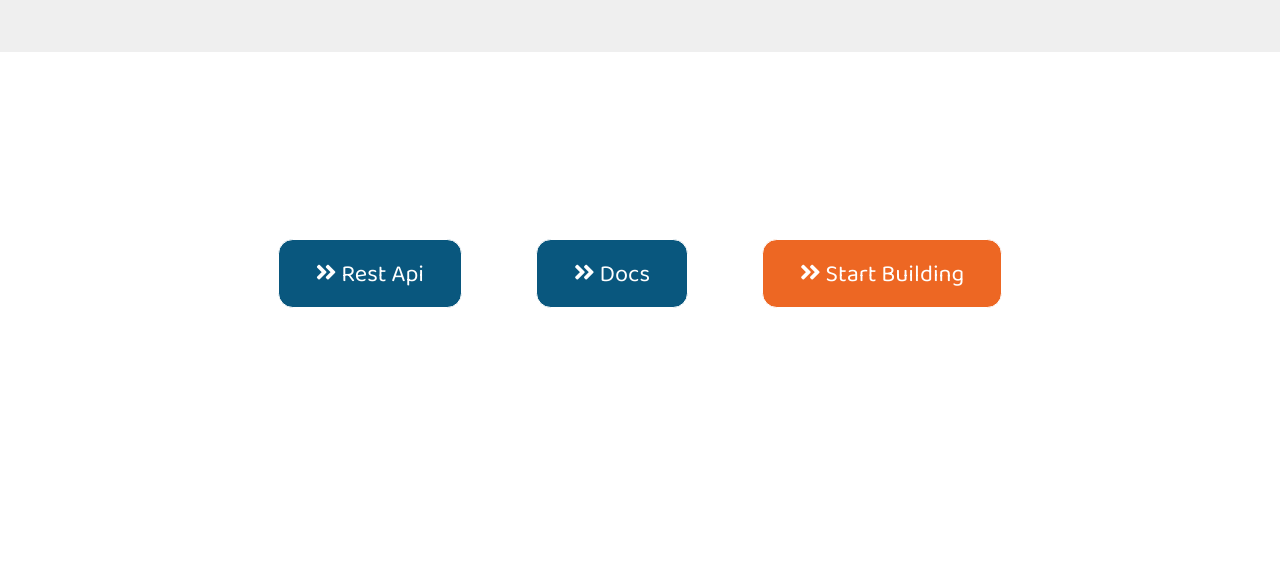
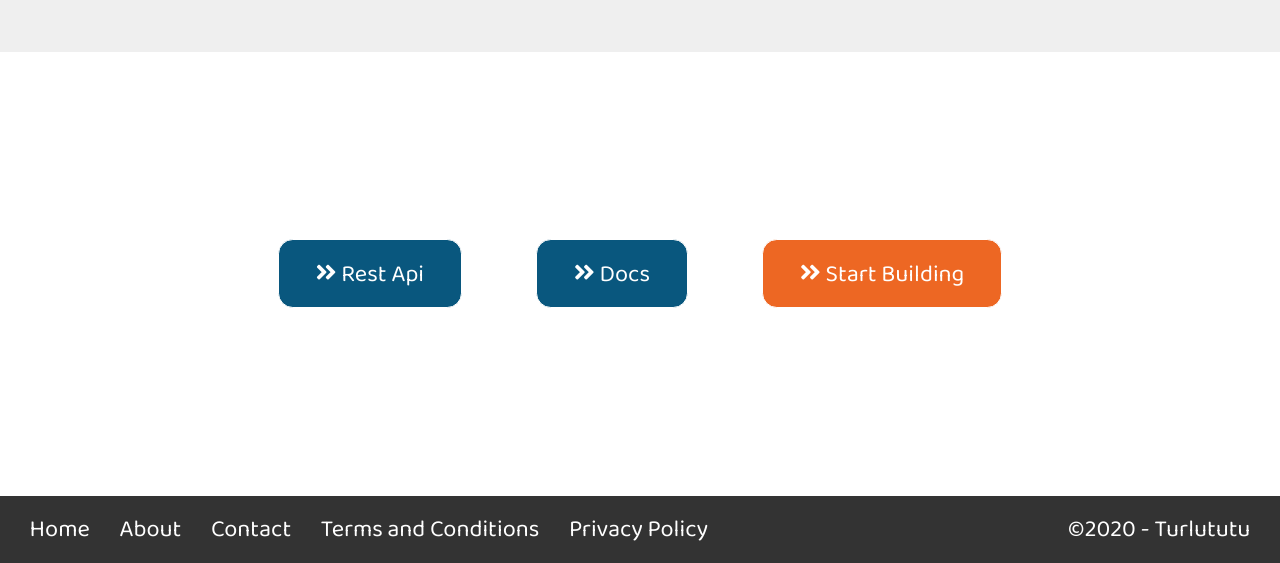
Before and after one commit to VieiraHenrique/turlututu, a plain HTML site: page index.html in a window 1280 px wide. Shown: the part 1737-2300 px from the top of the page. Before the commit the page ends 2233 px from the top, so only its background shows below. Drawn offline with Linux system fonts and the light colour scheme.

Commit message:
second commit

```diff
--- a/index.html
+++ b/index.html
@@ -87,15 +87,31 @@
                 <img src="/img/logo4.png" alt="brand">
             </div>
         </section>
-        <footer>
+        <section class="btns">
             <div class="container">
                 <a href="#" class="btn blue"><i class="fas fa-angle-double-right"></i> Rest Api</a>
                 <a href="#" class="btn blue"> <i class="fas fa-angle-double-right"></i> Docs</a>
                 <a href="#" class="btn orange"> <i class="fas fa-angle-double-right"></i> Start Building</a>
             </div>
-        </footer>
+        </section>
 
     </main>
 
+    <footer>
+
+            <div class="footer__menu">
+                <ul>
+                    <li> <a href="#">Home</a></li>
+                    <li> <a href="#">About</a></li>
+                    <li> <a href="#">Contact</a></li>
+                    <li> <a href="#">Terms and Conditions</a></li>
+                    <li> <a href="#">Privacy Policy</a></li>
+                </ul>
+            </div>
+            <div class="footer__copyright">
+                ©2020 - Turlututu
+            </div>
+    </footer>
+
 </body>
 </html>
--- a/style.css
+++ b/style.css
@@ -170,11 +170,8 @@ a {
     filter: grayscale(1) contrast(.2);
 }
 
-footer {
 
-}
-
-footer .container {
+.btns .container {
     height: 30rem;
     padding: 5rem 3rem;
     display: flex;
@@ -198,3 +195,22 @@ footer .container {
 .blue {
     background: var(--color-primary-dark);
 }
+
+/********************* FOOTER **************/
+
+footer {
+    color: #fff;
+    padding: 1rem 2rem;
+    background: #333;
+    display: flex;
+    align-items: center;
+    justify-content: space-between;
+}
+
+.footer__menu ul {
+    display: flex;
+    gap: 2rem;
+}
+.footer__menu ul a {
+    color: #fff;
+}
```
